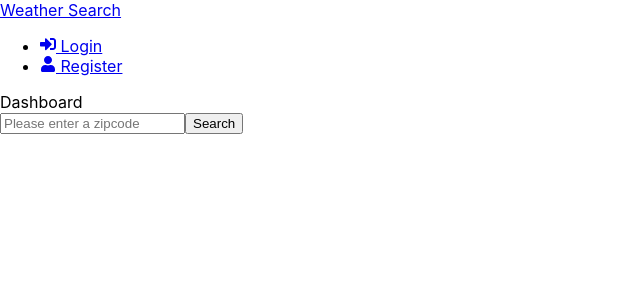
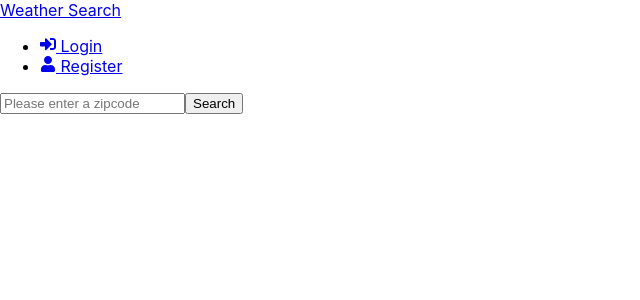
Before and after one commit to MacSmitty8/MERN-Weather-App, a React (Create React App) app in the folder frontend/: page / in a window 1280 px wide. Shown: the top 300 px of the page, without its empty margins (0-640 px from the left). Built offline with nearby package versions, Linux system fonts and the light colour scheme.

Commit message:
Adjusted the ZipCodeSearch component.

```diff
--- a/frontend/src/App.js
+++ b/frontend/src/App.js
@@ -3,7 +3,7 @@ import Header from './components/Header';
 import Dashboard from './pages/Dashboard';
 import Login from './pages/Login';
 import Register from './pages/Register';
-import ZipCodeSearch from './components/ZipCodeSearch';
+
 
 function App() {
   return (
@@ -16,9 +16,9 @@ function App() {
             <Route path='/login' element={<Login />} />
             <Route path='/register' element={<Register />} />
           </Routes>
-          <ZipCodeSearch />
         </div>
       </Router>
+
     </div>
   );
 }
--- a/frontend/src/pages/Dashboard.jsx
+++ b/frontend/src/pages/Dashboard.jsx
@@ -1,9 +1,9 @@
 import React from 'react'
-
+import ZipCodeSearch from '../components/ZipCodeSearch'
 function Dashboard() {
   return (
     <div>
-      Dashboard
+      <ZipCodeSearch />
     </div>
   )
 }
```
